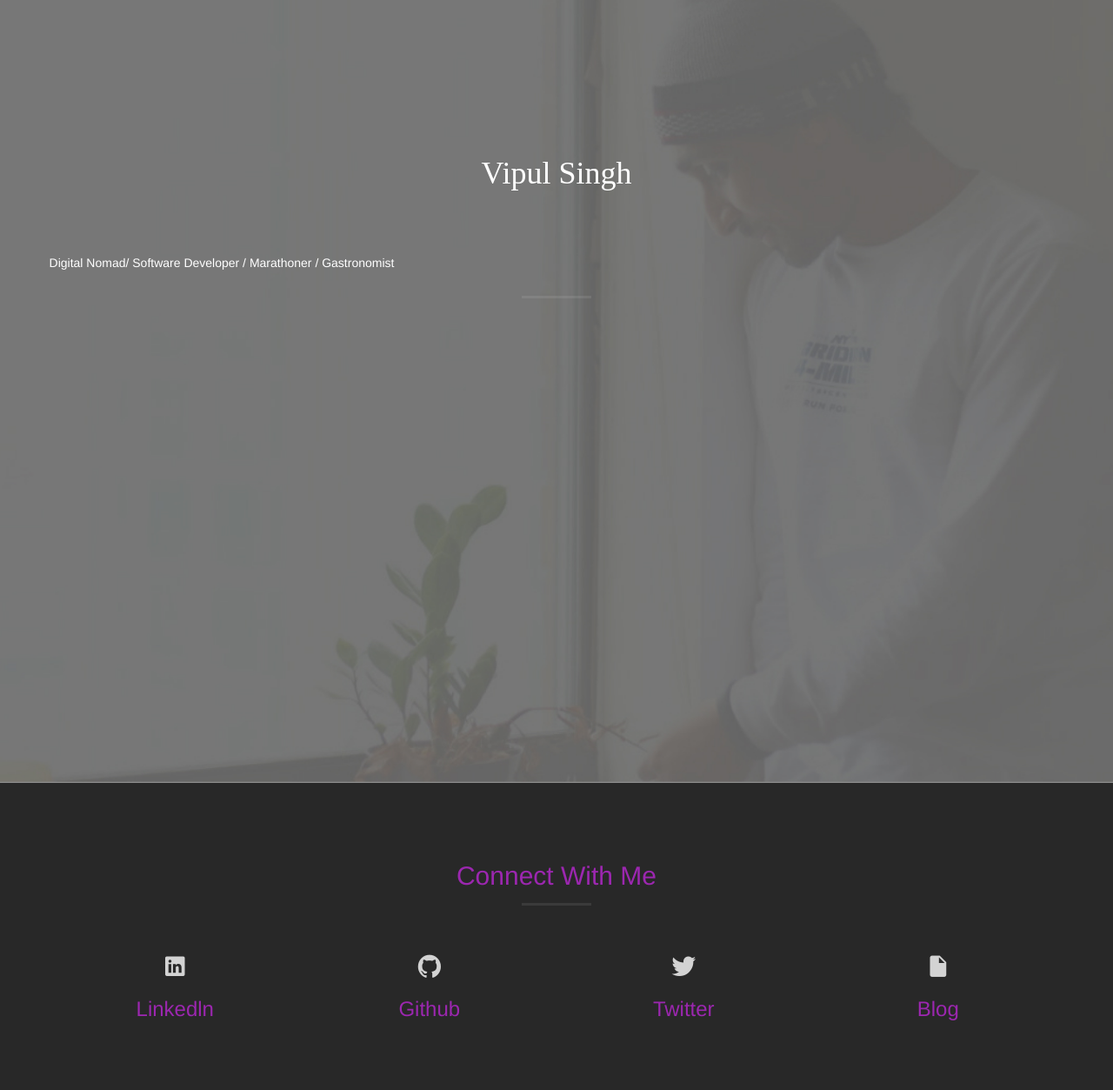
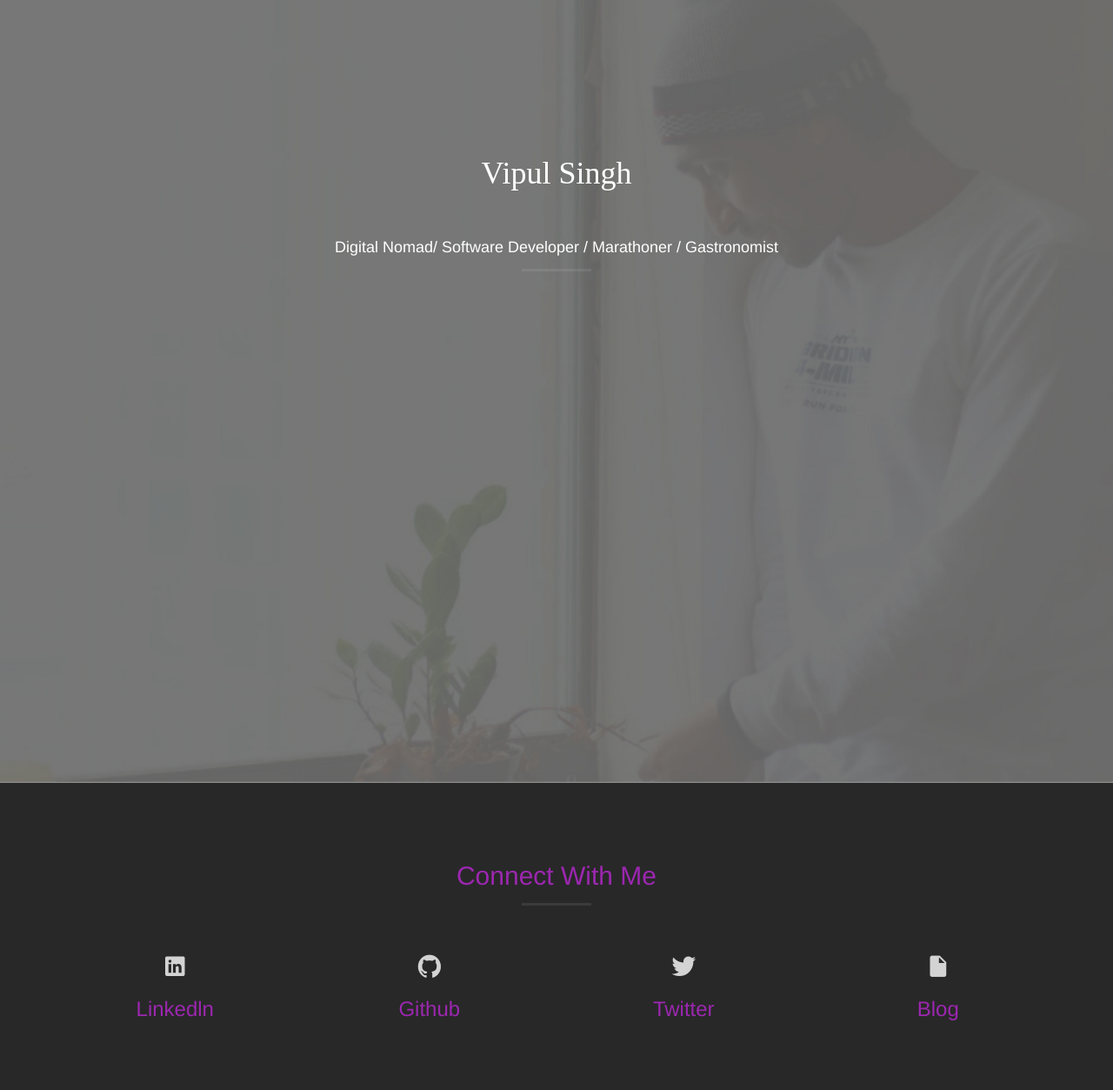
Before and after one commit to neoeahit/old.github.io, a Jekyll site: the page index.html, which Jekyll copies as it is, in a window 1280 px wide. Shown: the whole page at 87% size. Built offline with Jekyll 4.4.1, drawn with Linux system fonts in a browser that asks for light colours; nearby versions of some CDN libraries.

Commit message:
Update main.css

```diff
--- a/css/main.css
+++ b/css/main.css
@@ -139,11 +139,8 @@ header .header-content .inner p {
 
 
 .typing{
-	font-size: 14px;
-	margin: 30px;
 	white-space:nowrap;
 	overflow: hidden;
-	width: 30em;
 	animation: type 4s steps(50, end) 1;
 }
 
```
